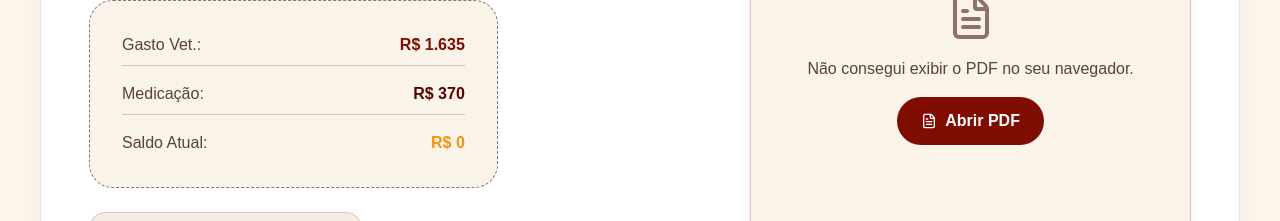
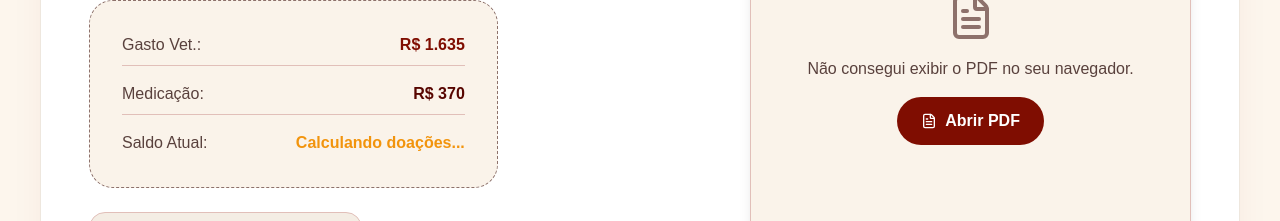
Before and after one commit to ialmeida-ux/NinhoGatoFront, a React (Vite) app: page / in a window 1280 px wide. Shown: the part 2260-2481 px from the top of the page. Built offline with nearby package versions, Linux system fonts and the light colour scheme; no server answers.

Commit message:
feat: update TransparencySection to accept props for total arrecadado and backend status

```diff
--- a/src/components/TransparencySection.tsx
+++ b/src/components/TransparencySection.tsx
@@ -3,7 +3,12 @@
 import { FileText, ShieldCheck } from "lucide-react";
 import { PDF_URL, Reveal } from "./ninhoPageShared";
 
-export function TransparencySection() {
+interface TransparencySectionProps {
+  totalArrecadado: number;
+  backendLigado: boolean;
+}
+
+export function TransparencySection({ totalArrecadado, backendLigado }: TransparencySectionProps) {
   return (
     <section className="scroll-mt-0 bg-warm-cream-bg px-margin-mobile py-section-gap md:px-margin-desktop" id="transparency">
       <Reveal className="max-w-container-max mx-auto">
@@ -30,7 +35,11 @@ export function TransparencySection() {
                 </div>
                 <div className="flex justify-between">
                   <span className="text-on-surface-variant">Saldo Atual:</span>
-                  <span className="font-bold text-vibrant-orange">R$ 0</span>
+                  <span className="font-bold text-vibrant-orange">
+                    {backendLigado
+                      ? `R$ ${totalArrecadado.toFixed(2).replace('.', ',')} arrecadados`
+                      : "Calculando doações..."}
+                  </span>
                 </div>
               </div>
             </div>
--- a/src/pages/page.tsx
+++ b/src/pages/page.tsx
@@ -44,7 +44,7 @@ export default function Page({ totalArrecadado, muralDoacoes, backendLigado }: P
         <LoveWallSection muralDoacoes={muralDoacoes} onOpenDonors={() => setShowAllDonors(true)} />
 
         <JourneySection />
-        <TransparencySection />
+        <TransparencySection totalArrecadado={totalArrecadado} backendLigado={backendLigado} />
         <InstagramSection />
         <DonationFormSection />
       </main>
```
